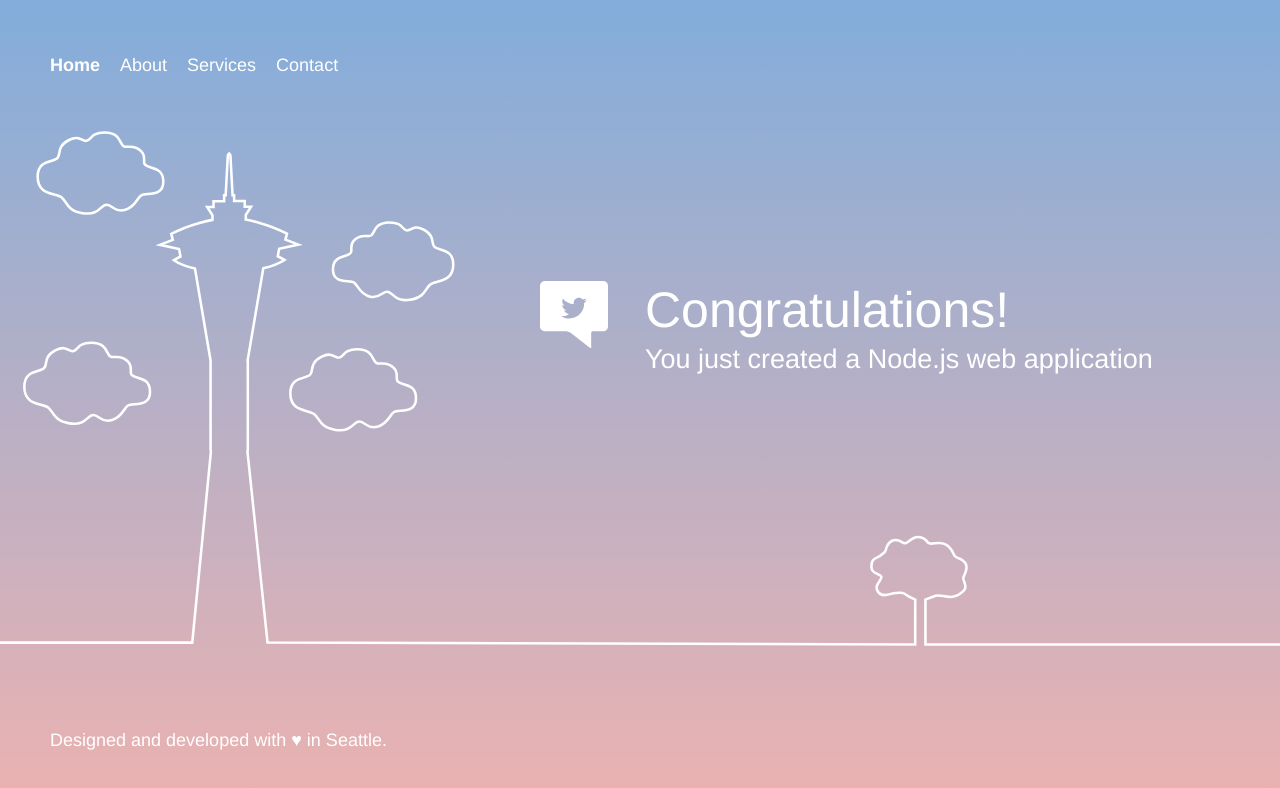
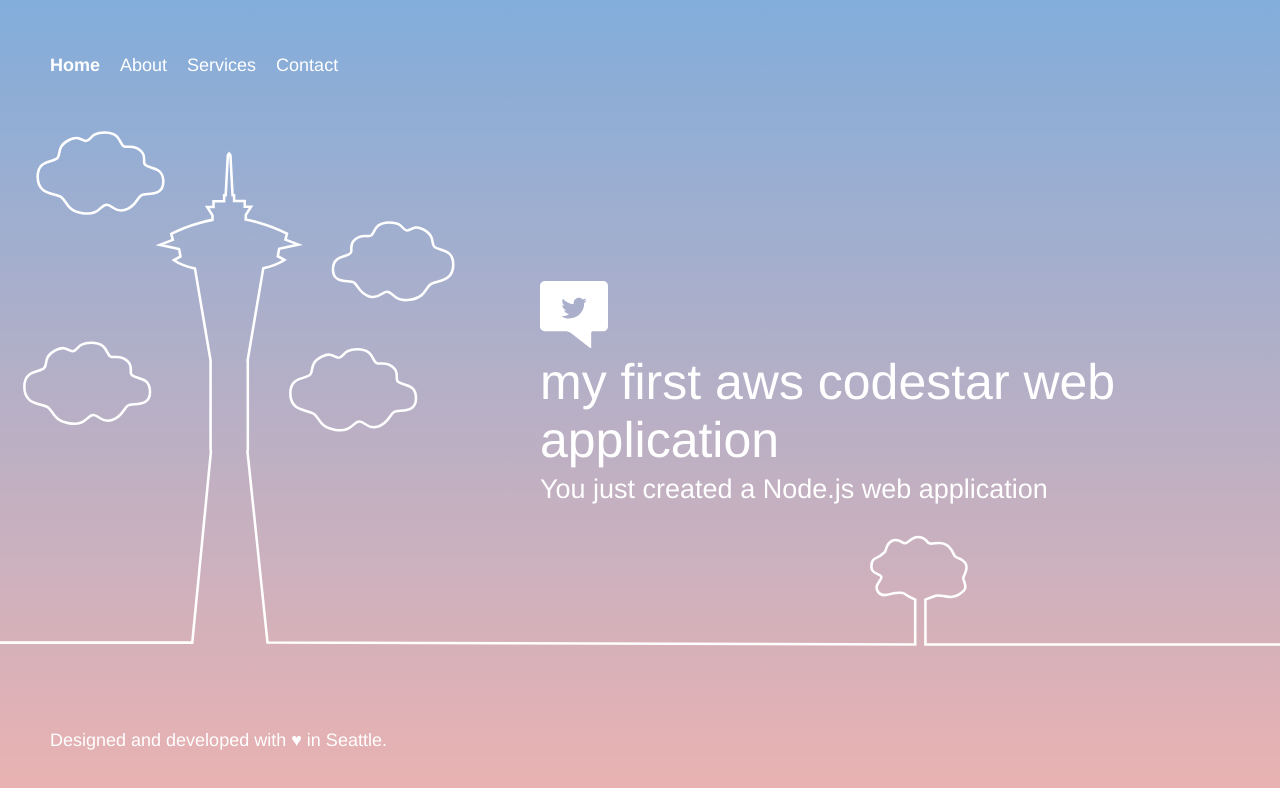
Before and after one commit to chandra1111111/codestar, a website: page public/index.html in a window 1280 px wide. Drawn offline with Linux system fonts and the light colour scheme.

Commit message:
this is from small change

```diff
--- a/public/index.html
+++ b/public/index.html
@@ -58,7 +58,7 @@
         <div class="message">
             <a class="twitter-link" href="http://twitter.com/home/?status=I%20created%20a%20project%20with%20AWS%20CodeStar!%20%23AWS%20%23AWSCodeStar%20https%3A%2F%2Faws.amazon.com%2Fcodestar"><img src="assets/img/tweet.svg" /></a>
             <div class="text">
-                <h1>Congratulations!</h1>
+                <h1>my first aws codestar web application</h1>
                 <h2>You just created a Node.js web application</h2>
             </div>
         </div>
```
